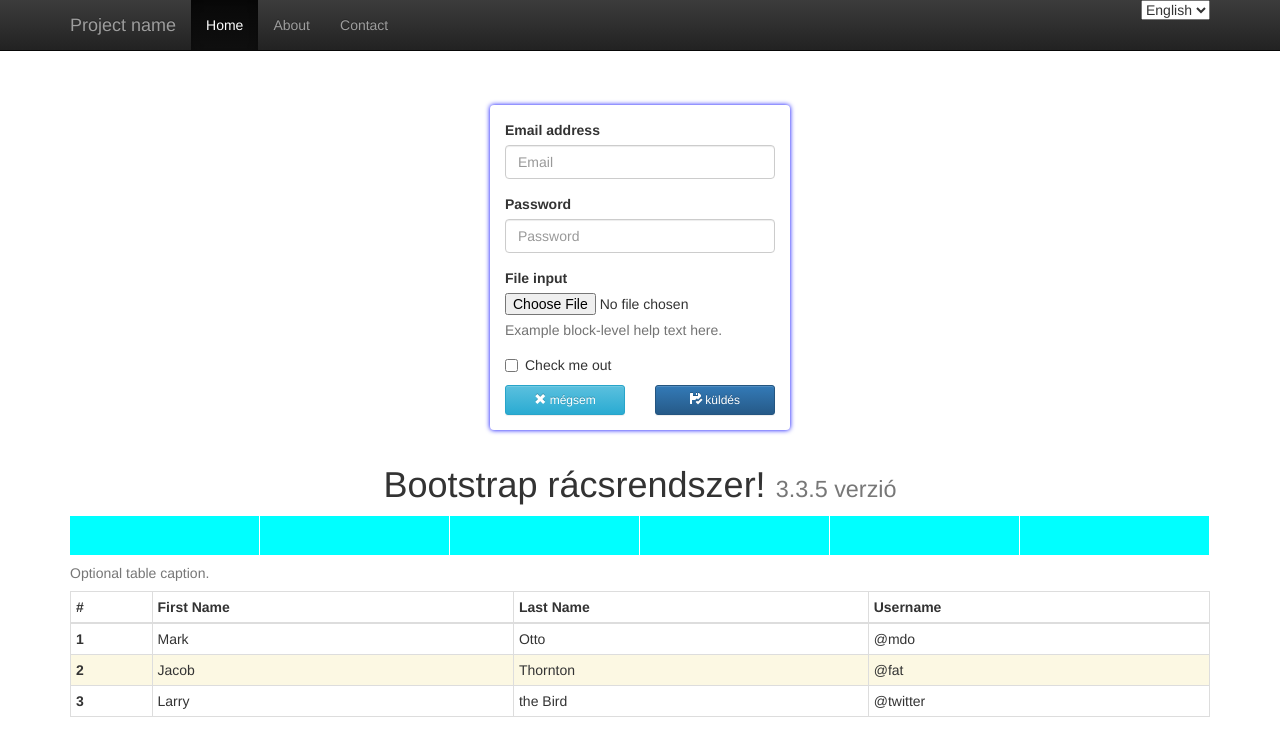
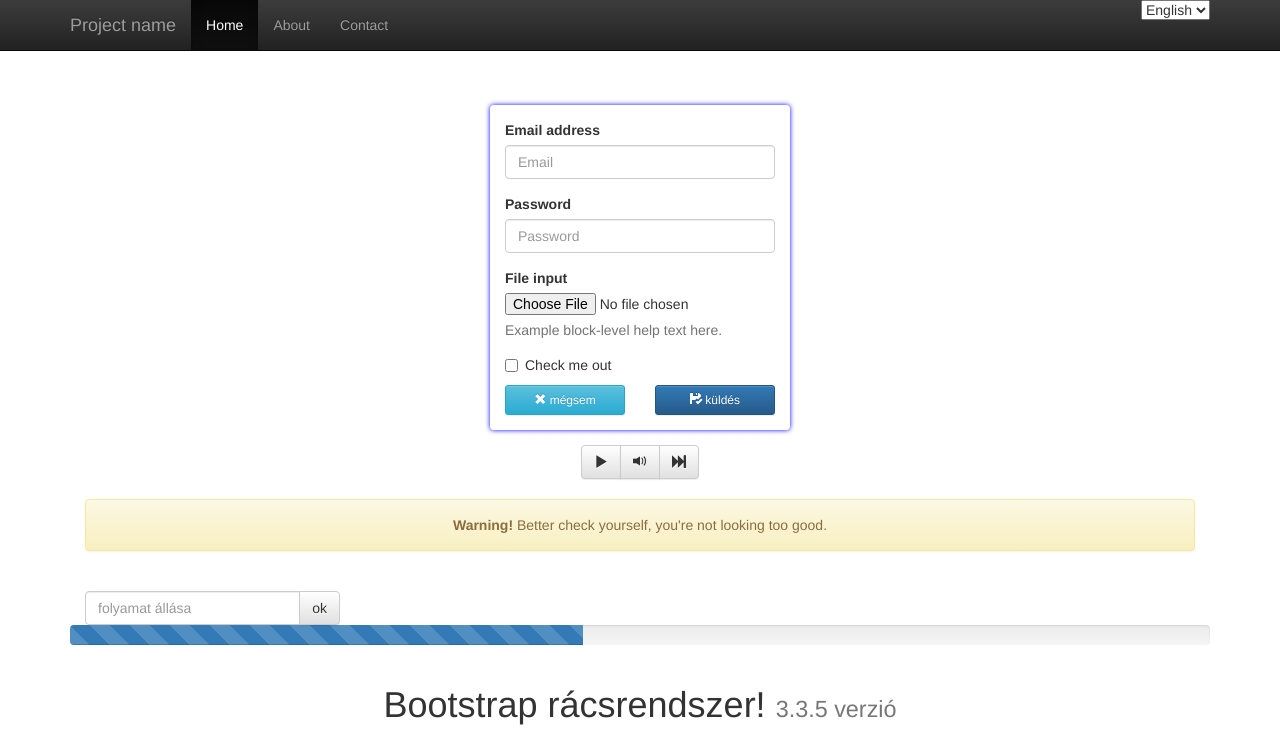
Before and after one commit to cherryApp/html5_6, a plain HTML site: page index.html in a window 1280 px wide. Shown: the top 732 px of the page. Drawn offline with nearby package versions, Linux system fonts and the light colour scheme; some packages are replaced by stand-ins of ours.

Commit message:
Bootstrap progress-bar animálása

```diff
--- a/index.html
+++ b/index.html
@@ -108,6 +108,50 @@
                 </div>
             </div>
 
+            <div class="row">
+                <div class="col-xs-12">
+                    <div class="btn-group" role="group" aria-label="...">
+                        <button type="button" class="btn btn-default">
+                            <span class="glyphicon glyphicon-play"></span>
+                        </button>
+                        <button type="button" class="btn btn-default">
+                            <span class="glyphicon glyphicon-volume-up"></span>
+                        </button>
+                        <button type="button" class="btn btn-default">
+                            <span class="glyphicon glyphicon-fast-forward"></span>
+                        </button>
+                    </div>
+                </div>
+
+                <div class="clearfix">&nbsp;</div>
+
+                <div class="col-xs-12">
+                    <div class="alert alert-warning" role="alert">
+                        <strong>Warning!</strong> Better check yourself, you're not looking too good.
+                    </div>
+                </div>
+
+                <div class="clearfix">&nbsp;</div>
+
+                <div class="col-xs-3">
+                    <div class="input-group">
+                        <input type="text" class="form-control progress-value" placeholder="folyamat állása">
+                        <span class="input-group-btn">
+                    <button class="btn btn-default" type="button" onclick="changeProgress()">ok</button>
+                  </span>
+                    </div>
+                    <!-- /input-group -->
+                </div>
+                <!-- /.col-lg-6 -->
+
+                <div class="clearfix">&nbsp;</div>
+
+                <div class="progress">
+                    <div class="progress-bar progress-bar-striped active" role="progressbar" aria-valuenow="45" aria-valuemin="0" aria-valuemax="100" style="width: 45%">
+                    </div>
+                </div>
+            </div>
+
             <h1>Bootstrap rácsrendszer! <small>3.3.5 verzió</small></h1>
             <div class="row test-row">
                 <div class="col-xs-12 col-sm-6 col-md-4 col-lg-2"></div>
--- a/js/main.js
+++ b/js/main.js
@@ -5,17 +5,22 @@
 
 function initMap() {
 
-    console.log( "initmap started" );
+    console.log("initmap started");
 
     var map = new google.maps.Map(document.getElementById('map'), {
-    center: {lat: -34.397, lng: 150.644},
+        center: {
+            lat: -34.397,
+            lng: 150.644
+        },
         zoom: 6
     });
-  var infoWindow = new google.maps.InfoWindow({map: map});
+    var infoWindow = new google.maps.InfoWindow({
+        map: map
+    });
 
     // Try HTML5 geolocation.
     if (navigator.geolocation) {
-    navigator.geolocation.getCurrentPosition(function(position) {
+        navigator.geolocation.getCurrentPosition(function (position) {
             var pos = {
                 lat: position.coords.latitude,
                 lng: position.coords.longitude
@@ -32,7 +37,7 @@ function initMap() {
                 title: 'Jelenlegi pozícióm!'
             });
 
-    }, function() {
+        }, function () {
             handleLocationError(true, infoWindow, map.getCenter());
         });
     } else {
@@ -47,3 +52,23 @@ function handleLocationError(browserHasGeolocation, infoWindow, pos) {
         'Error: The Geolocation service failed.' :
         'Error: Your browser doesn\'t support geolocation.');
 }
+
+// A folyamat állása.
+function changeProgress(progress) {
+
+    if (!progress) {
+        progress = document.querySelector(".progress-value").value;
+    }
+
+    // Reguláris kifejezéssel eltávolítjuk a nem kívánt karaktereket.
+    progress = progress.replace(/,/g, ".");
+    progress = progress.replace(/[^0-9\.]/g, "");
+
+    progress = parseFloat(progress);
+    if (!progress || isNaN(progress))
+        return;
+
+    var bar = document.querySelector(".progress .progress-bar");
+    bar.style.width = progress + "%";
+
+}
```
Lines whose indentation alone changed are shown as unchanged.
